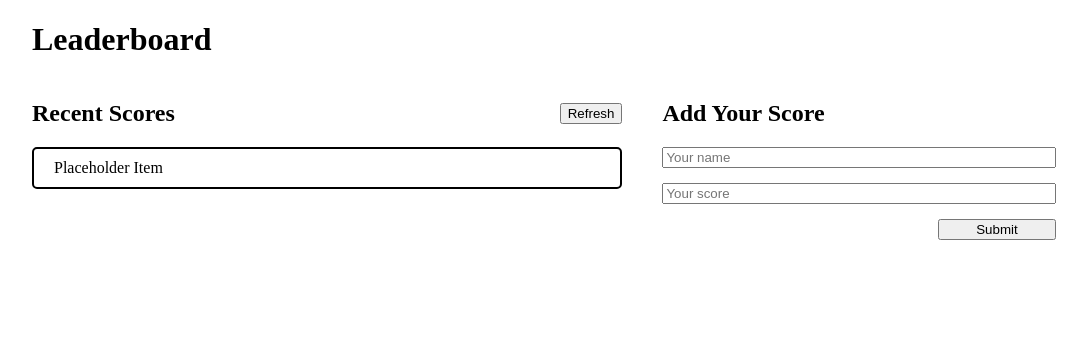
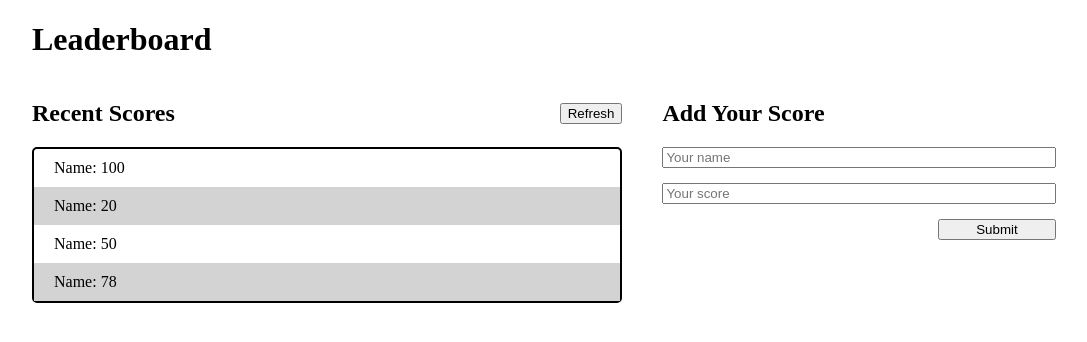
Before and after one commit to piero-vic/Leaderboard, a website built with webpack: page src/index.html in a window 1280 px wide. Shown: the whole page, without its empty margins (96-1183 px from the left). Built offline with nearby package versions, Linux system fonts and the light colour scheme.

Commit message:
Add and style placeholder elements

```diff
--- a/src/index.html
+++ b/src/index.html
@@ -13,11 +13,10 @@
       <div class="leaderboard-container">
         <div class="leaderboard-header">
           <h2>Recent Scores</h2>
-          <button class="refresh-btn" type="button" name="button">Refresh</button>
+          <button id="refresh-btn" class="refresh-btn" type="button" name="button">Refresh</button>
         </div>
         <div class="leaderboard">
-          <ul class="leaderboard-list">
-            <li>Placeholder Item</li>
+          <ul id="leaderboard-list" class="leaderboard-list">
           </ul>
         </div>
       </div>
@@ -27,7 +26,7 @@
         <form class="score-form" action="index.html" method="post">
           <input type="text" name="" value="" placeholder="Your name" required>
           <input type="text" name="" value="" placeholder="Your score" required>
-          <button class="submit-btn" type="submit" name="button">Submit</button>
+          <button id="submit-btn" class="submit-btn" type="submit" name="button">Submit</button>
         </form>
       </div>
 
--- a/src/index.js
+++ b/src/index.js
@@ -1 +1,35 @@
 import './style.css';
+
+const leaderboardList = document.getElementById('leaderboard-list');
+
+const placeholders = [
+  {
+    name: 'Name',
+    score: 100,
+  },
+  {
+    name: 'Name',
+    score: 20,
+  },
+  {
+    name: 'Name',
+    score: 50,
+  },
+  {
+    name: 'Name',
+    score: 78,
+  },
+];
+
+function populateList() {
+  placeholders.forEach((item, i) => {
+    const newElement = document.createElement('li');
+    newElement.innerHTML = `${item.name}: ${item.score}`;
+    if (i % 2 === 1) {
+      newElement.style.backgroundColor = '#d3d3d3';
+    }
+    leaderboardList.appendChild(newElement);
+  });
+}
+
+populateList();
--- a/src/style.css
+++ b/src/style.css
@@ -26,12 +26,12 @@ body {
 
 .leaderboard {
   border: 2px solid black;
-  border-radius: 5px
+  border-radius: 5px;
 }
 
 .leaderboard-list {
   margin: 0;
-  padding: 0
+  padding: 0;
 }
 
 li {
--- a/webpack.config.js
+++ b/webpack.config.js
@@ -1,6 +1,5 @@
 const path = require('path');
 const HtmlWebpackPlugin = require('html-webpack-plugin');
-
 
 module.exports = {
   mode: 'development',
@@ -15,7 +14,7 @@ module.exports = {
   },
   plugins: [
     new HtmlWebpackPlugin({
-      template: './src/index.html'
+      template: './src/index.html',
     }),
   ],
   module: {
```
